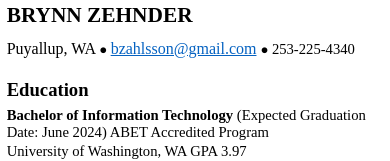
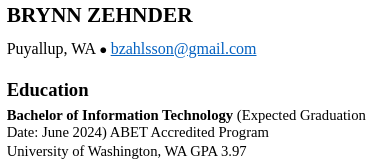
Before and after one commit to Brynn-z/Brynn-z.github.io, a plain HTML site: page index.html in a window 390 px wide. Shown: the top 161 px of the page. Drawn offline with Linux system fonts and the light colour scheme.

Commit message:
deleted phone number

```diff
--- a/index.html
+++ b/index.html
@@ -23,7 +23,7 @@
             style=" color: black; font-family:&quot;Times New Roman&quot;, serif; font-style: normal; font-weight: normal; text-decoration: none; font-size: 10pt;"
             target="_blank">● </a><span
             style=" color: #0562C1; font-family:&quot;Times New Roman&quot;, serif; font-style: normal; font-weight: normal; text-decoration: underline; font-size: 12pt;">bzahlsson@gmail.com</span>
-        <span class="s2">● </span><span class="s4">253-225-4340</span></p>
+    </p>
     <p style="padding-top: 3pt;text-indent: 0pt;text-align: left;"><br /></p>
     <h2 style="padding-left: 5pt;text-indent: 0pt;text-align: left;">Education</h2>
     <h4 style="padding-top: 5pt;padding-left: 5pt;text-indent: 0pt;text-align: left;">Bachelor of Information Technology
```
